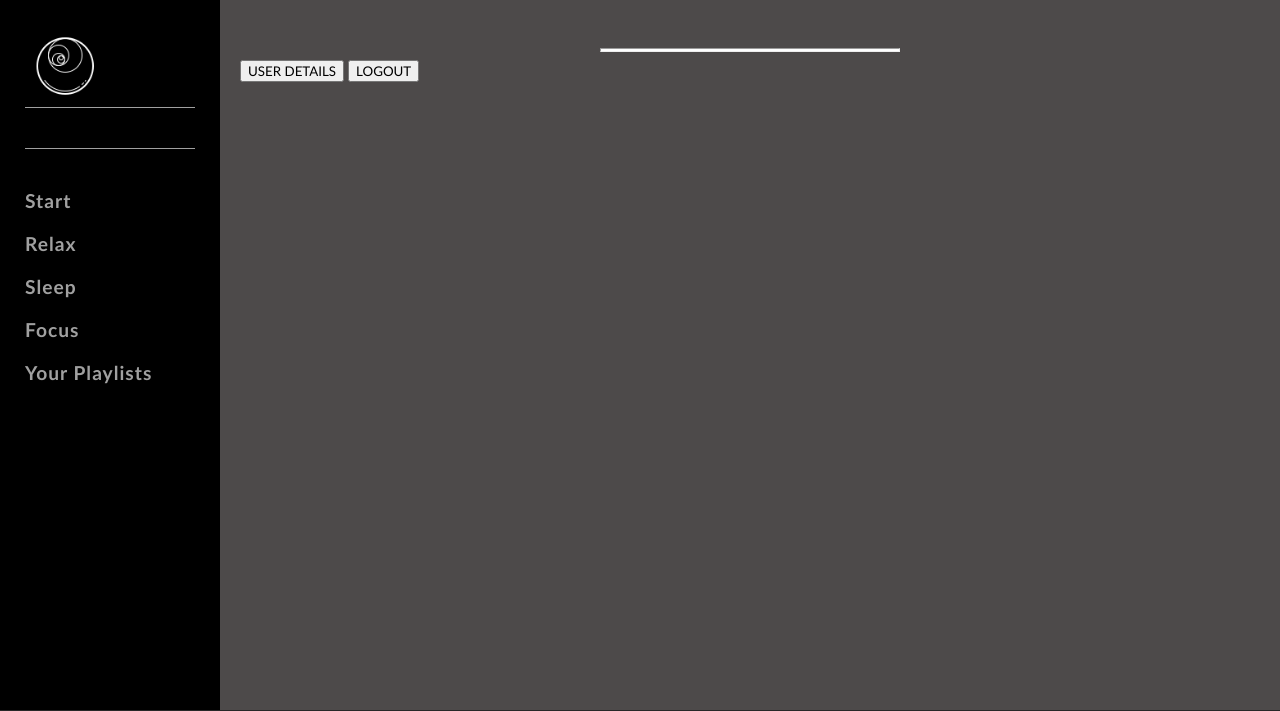
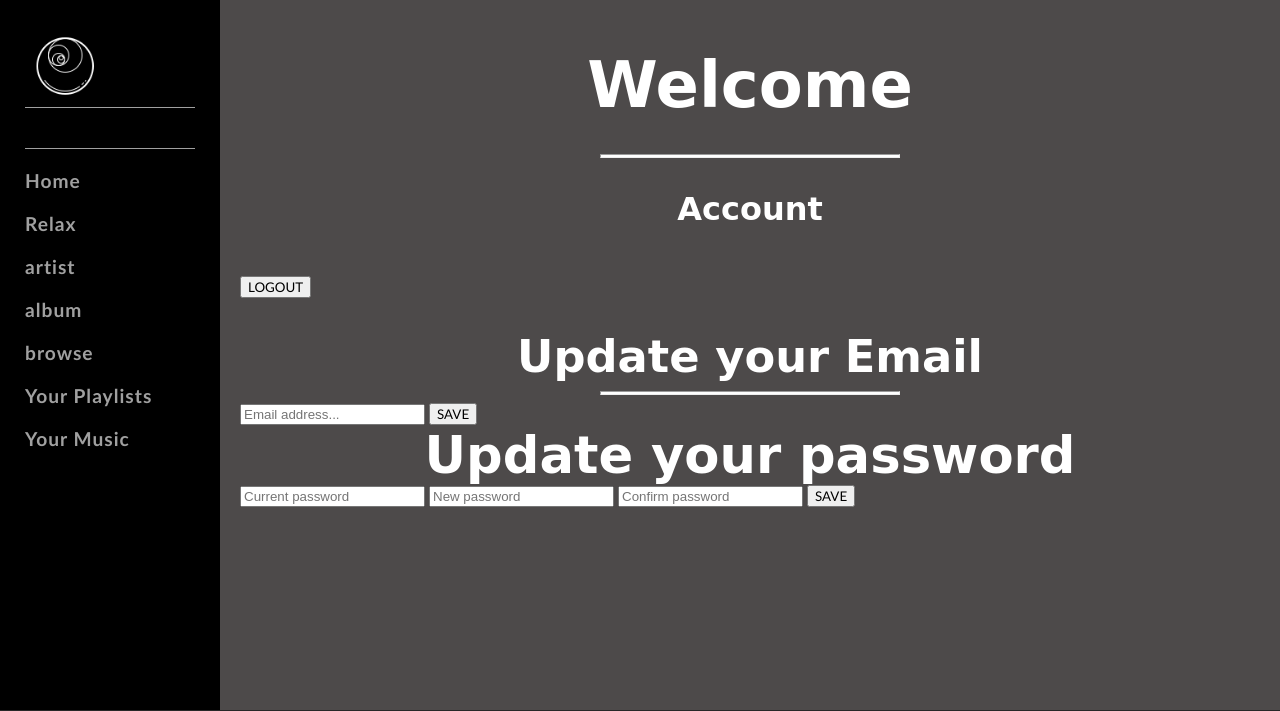
Before and after one commit to AlteredArt/Breathe, a PHP site: page /settings.php in a window 1280 px wide. Shown: the top 711 px of the page. Run offline with PHP 8.4, Linux system fonts and the light colour scheme; the visitor is signed in with stand-in values (Sample User, id 1); data comes from the database, SQL or seed files in the repository; data that the repository does not hold is empty; some libraries are stand-ins or nearby versions.

Commit message:
move over there skipper

```diff
--- a/Edit/assets/css/Master/1reset.css
+++ b/Edit/assets/css/Master/1reset.css
@@ -25,3 +25,15 @@
   }
 
   *, *::before, *::after {box-sizing: border-box;}
+
+  .fr {
+    display: flex;
+    flex-flow: row wrap;
+  }
+
+  .fc {
+    display: flex;
+    flex-flow: column wrap;
+  }
+
+  .ta {text-align: center;}
--- a/Edit/assets/css/Master/4main.css
+++ b/Edit/assets/css/Master/4main.css
@@ -1,6 +1,18 @@
 /*--------------------------------------------------------------
 >>> MAIN
 --------------------------------------------------------------*/
+
+.page-header {margin: 3rem;}
+
+.page-title {
+    margin: 0 0 2rem 0;
+    text-align: center;
+}
+
+.page-subtitle {
+    margin: 2rem 0 0 0;
+    text-align: center;
+}
 
 hr {
     max-width: 300px;
@@ -10,32 +22,10 @@ hr {
 }
 
 
-
 /*--------------------------------------------------------------
 >>> Completed END
 --------------------------------------------------------------*/
 
-
-#topContainer {
-	min-height: 100%;
-	width: 100%;
-}
-
-
-
-#mainViewContainer {
-    margin-left: 220px;
-    padding-bottom: 90px;
-    width: calc(100% - 220px);
-}
-
-#mainContent {padding: 0 20px;}
-
-.entityInfo {
-    padding: 40px 0 10px 0;
-    display: inline-block;
-    width: 100%;
-}
 
 .entityInfo .leftSection {
     width: 30%;
--- a/Edit/assets/css/Master/breathe.css
+++ b/Edit/assets/css/Master/breathe.css
@@ -1,5 +1,5 @@
 /*--------------------------------------------------------------
->>> CIRCLES
+>>> BREATHE
 --------------------------------------------------------------*/
 
 @keyframes breathe {0% {font-size: 4.5rem;} 50% {font-size: 2rem;} 100% {font-size: 4.5rem;}}
--- a/Edit/assets/css/Master/navbar.css
+++ b/Edit/assets/css/Master/navbar.css
@@ -4,6 +4,20 @@
 .navItemLink {
     color: #a0a0a0;
     text-decoration: none;
+}
+
+
+#mainContent {padding: 0 20px;}
+
+#topContainer {
+	min-height: 100%;
+	width: 100%;
+}
+
+#mainViewContainer {
+    margin-left: 220px;
+    padding-bottom: 90px;
+    width: calc(100% - 220px);
 }
 
 .navItemLink:hover {color: var(--primary);}
--- a/Edit/assets/css/Master/register.css
+++ b/Edit/assets/css/Master/register.css
@@ -2,37 +2,26 @@
 >>> REGISTER
 --------------------------------------------------------------*/
 
-.page-title {
-    margin: 0 0 2rem 0;
-    text-align: center;
-}
 
-.page-subtitle {
-    margin: 2rem 0 0 0;
-    text-align: center;
-}
-
-.page-header {margin: 3rem;}
-
-#login_container {
+.login-container {
     display: flex;
     flex-direction: column;
     justify-content: center;
     align-items: center;
 }
 
-#form_container {
+.form-container {
     width: 26vw;
     padding: 45px;
     margin: 0 auto;
 }
 
-#form_container label {
+.form-container label {
     margin: 35px 0 5px 20px;
     display: block;
 }
 
-#form_container button {
+.form-container button {
 	background-color: transparent;
     border: 2px solid var(--primary);
     border-radius: 250px;
@@ -45,7 +34,7 @@
     width: 100%;
 }
 
-#form_container button {
+.form-container button {
 	cursor: pointer;
     background: linear-gradient(-45deg, var(--bg1), var(--bg2), var(--bg3), var(--bg4));
     animation: gradient 15s ease infinite;
@@ -55,12 +44,12 @@
 }
 
 .register-note {text-align: center;}
-#register_form, #login-form {display: none;}
-#form_container .error-message {display: block;}
+.register-form, #login-form {display: none;}
+.form-container .error-message {display: block;}
 
-#form_container input[type="text"],
-#form_container input[type="email"],
-#form_container input[type="password"] {
+.form-container input[type="text"],
+.form-container input[type="email"],
+.form-container input[type="password"] {
     color: var(--primary);
     border-bottom: 1px solid var(--primary);
     border-top: 1px solid var(--primary);
@@ -73,9 +62,9 @@
     animation: gradient 15s ease infinite;
 }
 
-#form_container input[type="text"]:focus,
-#form_container input[type="email"]:focus,
-#form_container input[type="password"]:focus {
+.form-container input[type="text"]:focus,
+.form-container input[type="email"]:focus,
+.form-container input[type="password"]:focus {
    background: black;
 }
 
--- a/Edit/assets/css/Master/userDetails.css
+++ b/Edit/assets/css/Master/settings.css
@@ -2,12 +2,12 @@
 >>> USER DETAILS
 --------------------------------------------------------------*/
 
-.userDetails .container input[type="text"],
+/* .userDetails .container input[type="text"],
 .userDetails .container input[type="password"],
 .userDetails .container .button {
     display: block;
     margin: 16px auto;
-}
+} */
 
 .userDetails .container input[type="text"],
 .userDetails .container input[type="password"] {
@@ -24,9 +24,3 @@
     color: #2ebd59;
     font-weight: 300;
 }
-
-
-.borderBottom {
-    border-bottom: 1px solid #939393;
-    margin-bottom: 20px;
-}
--- a/Edit/assets/css/index.css
+++ b/Edit/assets/css/index.css
@@ -8,17 +8,19 @@
 @import "./Master/3color.css";
 @import "./Master/4main.css";
 
-/* EXTRA */
+/* SITEMAP */
+@import "./Master/home.css";
 @import "./Master/breathe.css";
 @import "./Master/navbar.css";
 @import "./Master/playbar.css";
 @import "./Master/register.css";
-@import "./Master/start.css";
-@import "./Master/userDetails.css";
+
+/* SETTINGS */
+@import "./Master/settings.css";
 @import "./Master/yourMusic.css";
 
 /*--------------------------------------------------------------
->>> INDEX
+>>> MEDIA QUERY
 --------------------------------------------------------------*/
 
 /* MEDIA QUERY */
--- a/Edit/start.php
+++ b/Edit/home.php
@@ -1,5 +1,5 @@
 <!------------------------------------------------------------------>
-<!-- START -->
+<!-- HOME -->
 <!------------------------------------------------------------------>
 
 <!DOCTYPE html>
@@ -22,8 +22,8 @@
 			</div>
 			<div class='mood-container'>
 				<a href="relax.php">Relax</a>
-				<a>Focus</a>
-				<a>Sleep</a>
+				<a href="relax.php">Focus</a>
+				<a href="relax.php">Sleep</a>
 			</div>
 		</div>
 	</body>
--- a/Edit/includes/navBarContainer.php
+++ b/Edit/includes/navBarContainer.php
@@ -1,7 +1,7 @@
 <div id="navBarContainer">
 	<nav class="navBar">
 
-		<span role="link" tabindex="0" onclick="openPage('index.php')" class="logo">
+		<span role="link" tabindex="0" onclick="openPage('home.php')" class="logo">
 			<img src="assets/images/icons/circle.png">
 		</span>
 
@@ -13,35 +13,52 @@
 				<span role="link" tabindex="0" onclick="openPage('settings.php')" class="navItemLink"><?php echo $userLoggedIn->getFirstAndLastName(); ?></span>
 			</div>
 
-
-
 		</div>
 
 		<div class="group">
+
 			<div class="navItem">
-			</div>
-			<div class="navItem">
-				<span role='link' tabindex='0' onclick='openPage("start.php")' class="navItemLink">
-					Start
-					<!-- <img src="assets/images/icons/search.png" class="icon" alt="Search"> -->
-				</span>
-			</div>
-			<div class="navItem">
-				<span role="link" tabindex="0" onclick="openPage('browse.php')" class="navItemLink">Relax</span>
-			</div>
-			<div class="navItem">
-				<span role="link" tabindex="0" onclick="openPage('browse.php')" class="navItemLink">Sleep</span>
-			</div>
-			<div class="navItem">
-				<span role="link" tabindex="0" onclick="openPage('browse.php')" class="navItemLink">Focus</span>
+				<span role='link' tabindex='0' onclick='openPage("home.php")' class="navItemLink">Home</span>
 			</div>
 
 			<div class="navItem">
-				<span role="link" tabindex="0" onclick="openPage('yourMusic.php')" class="navItemLink">Your Playlists</span>
+				<span role="link" tabindex="0" onclick="openPage('relax.php')" class="navItemLink">Relax</span>
 			</div>
 
+			<div class="navItem">
+				<span role="link" tabindex="0" onclick="openPage('artist.php')" class="navItemLink">artist</span>
+			</div>
+
+			<div class="navItem">
+				<span role="link" tabindex="0" onclick="openPage('album.php')" class="navItemLink">album</span>
+			</div>
+
+			<div class="navItem">
+				<span role="link" tabindex="0" onclick="openPage('browse.php')" class="navItemLink">browse</span>
+			</div>
+
+			<div class="navItem">
+				<span role="link" tabindex="0" onclick="openPage('playlist.php')" class="navItemLink">Your Playlists</span>
+			</div>
+
+			<div class="navItem">
+				<span role="link" tabindex="0" onclick="openPage('yourMusic.php')" class="navItemLink">Your Music</span>
+			</div>
 
 		</div>
 
 	</nav>
 </div>
+
+<script>
+	function openPage(url) {
+
+		if(timer != null) {clearTimeout(timer);}
+		if(url.indexOf("?") == -1) {url = url + "?";}
+
+		var encodedUrl = encodeURI(url + "&userLoggedIn=" + userLoggedIn);
+		$("#mainContent").load(encodedUrl);
+		$("body").scrollTop(0);
+		history.pushState(null, null, url);
+	}
+</script>
--- a/Edit/index.php
+++ b/Edit/index.php
@@ -4,4 +4,4 @@
 
 <?php include("includes/includedFiles.php"); ?>
 
-<script>openPage("start.php")</script>
+<script>openPage("home.php")</script>
--- a/Edit/register.php
+++ b/Edit/register.php
@@ -20,6 +20,7 @@
 ?>
 
 <html>
+
 	<head>
 		<title>Breathe</title>
 		<!-- CSS -->
@@ -35,6 +36,7 @@
 		<!-- REGISTER -->
 		<script src="assets/js/register.js"></script>
 	</head>
+
 	<body>
 		<div id="background container" >
 
@@ -45,7 +47,7 @@
 				<h4 class="page-subtitle">Relax, Rest, Or Focus</h4>
 			</div>
 
-			<div id="form_container">
+			<div class="form-container">
 
 				<form id="login_form" action="register.php" method="POST">
 
@@ -121,7 +123,6 @@
 					</p>
 
 					<button type="submit" name="registerButton">SIGN UP</button>
-					<!-- class="pb-5"  -->
 
 					<div class="register-note">
 						<span id="hide_register">Already have an account? Log in here.</span>
--- a/Edit/settings.php
+++ b/Edit/settings.php
@@ -2,23 +2,38 @@
 <!-- USER SETTINGS -->
 <!------------------------------------------------------------------>
 
-<?php
-include("includes/includedFiles.php");
-?>
+<?php include("includes/includedFiles.php"); ?>
 
-<div class="entityInfo">
+<section id="section_container">
 
-	<div class="centerSection">
-		<div class="userInfo">
-			<h1><?php echo $userLoggedIn->getFirstAndLastName(); ?></h1>
-			<hr/>
-		</div>
+	<div class="page-header">
+		<h1 class="page-title"><?php echo "Welcome" . " " . $userLoggedIn->getFirstAndLastName(); ?></h1>
+		<hr/>
+		<h4 class="page-subtitle">Account</h4>
 	</div>
 
-	<div class="buttonItems">
-		<button class="button" onclick="openPage('updateDetails.php')">USER DETAILS</button>
-		<button class="button" onclick="logout()">LOGOUT</button>
+	<div class="logout-container">
+		<button class="logout-button" onclick="logout()">LOGOUT</button>
 	</div>
 
 
-</div>
+		<div class="container">
+			<h3 class="page-subtitle">Update your Email</h3>
+			<hr/>
+			<input type="text" class="email" name="email" placeholder="Email address..." value="<?php echo $userLoggedIn->getEmail(); ?>">
+			<span class="message"></span>
+			<button onclick="updateEmail('email')">SAVE</button>
+		</div>
+
+		<div class="container">
+			<h2>Update your password</h2>
+			<input type="password" class="oldPassword" name="oldPassword" placeholder="Current password">
+			<input type="password" class="newPassword1" name="newPassword1" placeholder="New password">
+			<input type="password" class="newPassword2" name="newPassword2" placeholder="Confirm password">
+			<span class="message"></span>
+			<button onclick="updatePassword('oldPassword', 'newPassword1', 'newPassword2')">SAVE</button>
+		</div>
+
+
+
+</section>
```
Also changed, not shown: Edit/assets/js/register.js (deleted, +0 -12 lines), Edit/assets/js/script.js (+3 -7 lines), Edit/updateDetails.php (deleted, +0 -26 lines), Edit/assets/css/Master/home.css (renamed from Edit/assets/css/Master/start.css), Edit/includes/search.php (renamed from Edit/assets/search.php).
